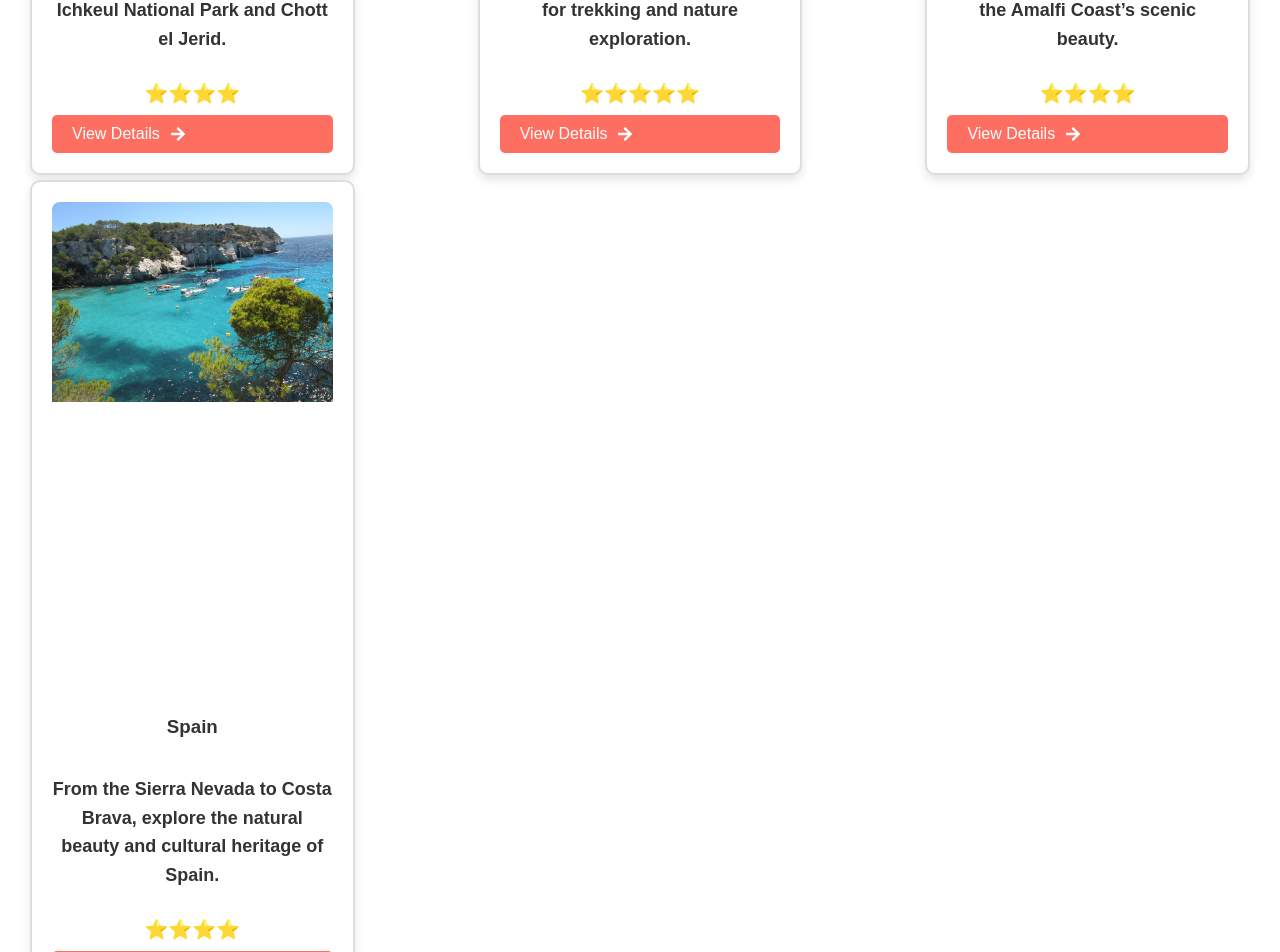
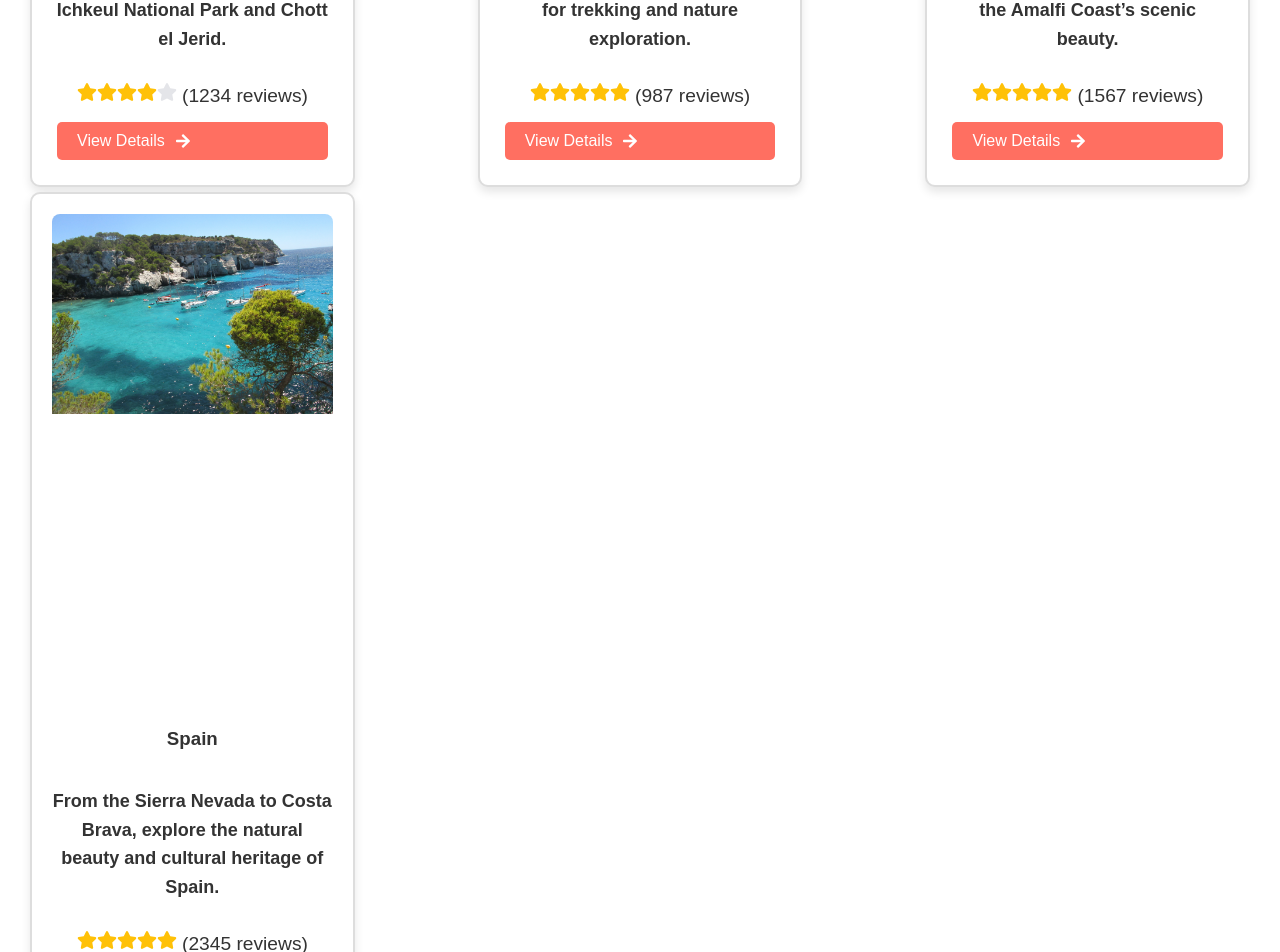
Before and after one commit to malek-mahjoub2/Travel-Planner-Capstone, a React (Create React App) app: page / in a window 1280 px wide. Shown: the part 2560-3512 px from the top of the page. Built offline with nearby package versions, Linux system fonts and the light colour scheme.

Commit message:
make the rating professional

```diff
--- a/src/components/KeyHighlightsSection.js
+++ b/src/components/KeyHighlightsSection.js
@@ -1,15 +1,33 @@
 import React from 'react';
 import './KeyHighlightsSection.css'; // CSS for styling
-import { Link } from 'react-router-dom'; // For navigation
-import { FaArrowRight } from 'react-icons/fa'; // For the right arrow icon
-
+import { FaArrowRight, FaStar } from 'react-icons/fa';
 // Importing images
 import TunisiaBeach from '../images/tunisiaBeach.jpg';
 import GreeceBeach from '../images/greeceBeach.jpg';
 import ItalyBeach from '../images/italyBeach.jpg';
 import SpainBeach from '../images/spainBeach.jpg';
 
+const Rating = ({ rating, reviews }) => {
+  const stars = Array.from({ length: 5 }, (_, index) => (
+    <FaStar
+      key={index}
+      color={index < rating ? '#ffc107' : '#e4e5e9'} // Filled or empty star
+      size={20} // Adjust size as needed
+    />
+  ));
+
+  return (
+    <div className="rating">
+      {stars} <span>({reviews} reviews)</span>
+    </div>
+  );
+};
 const KeyHighlightsSection = () => {
+  const handleViewDetails = (route) => {
+    window.open(route, '_blank');
+  };
+
+
   return (
     <div className="highlights-container">
       <h1 className="highlights-title">Explore the Natural Wonders of the Mediterranean</h1>
@@ -21,12 +39,10 @@ const KeyHighlightsSection = () => {
           </div>
           <h3>Tunisia</h3>
           <p>Explore the beaches, tranquil rivers, and natural parks like Ichkeul National Park and Chott el Jerid.</p>
-          <div className="rating">
-            <span>⭐⭐⭐⭐</span>
-          </div>
-          <a href="/tunisia" target="_blank" className="explore-btn">
+          <Rating rating={4} reviews={1234} />
+          <button onClick={() => handleViewDetails('/tunisia')} className="explore-btn">
             View Details <FaArrowRight />
-          </a>
+          </button>
         </div>
 
         <div className="country-item">
@@ -35,12 +51,10 @@ const KeyHighlightsSection = () => {
           </div>
           <h3>Greece</h3>
           <p>Discover the stunning mountain trails of Crete and Pelion, ideal for trekking and nature exploration.</p>
-          <div className="rating">
-            <span>⭐⭐⭐⭐⭐</span>
-          </div>
-          <Link to="/greece" className="explore-btn">
+          <Rating rating={5} reviews={987} />
+          <button onClick={() => handleViewDetails('/greece')} className="explore-btn">
             View Details <FaArrowRight />
-          </Link>
+          </button>
         </div>
 
         <div className="country-item">
@@ -49,12 +63,10 @@ const KeyHighlightsSection = () => {
           </div>
           <h3>Italy</h3>
           <p>Venture through rugged mountains, nature reserves, and the Amalfi Coast’s scenic beauty.</p>
-          <div className="rating">
-            <span>⭐⭐⭐⭐</span>
-          </div>
-          <Link to="/italy" className="explore-btn">
+          <Rating rating={4.5} reviews={1567} />
+          <button onClick={() => handleViewDetails('/italy')} className="explore-btn">
             View Details <FaArrowRight />
-          </Link>
+          </button>
         </div>
 
         <div className="country-item">
@@ -63,12 +75,10 @@ const KeyHighlightsSection = () => {
           </div>
           <h3>Spain</h3>
           <p>From the Sierra Nevada to Costa Brava, explore the natural beauty and cultural heritage of Spain.</p>
-          <div className="rating">
-            <span>⭐⭐⭐⭐</span>
-          </div>
-          <Link to="/spain" className="explore-btn">
+          <Rating rating={4.2} reviews={2345} />
+          <button onClick={() => handleViewDetails('/spain')} className="explore-btn">
             View Details <FaArrowRight />
-          </Link>
+          </button>
         </div>
       </div>
     </div>
```
